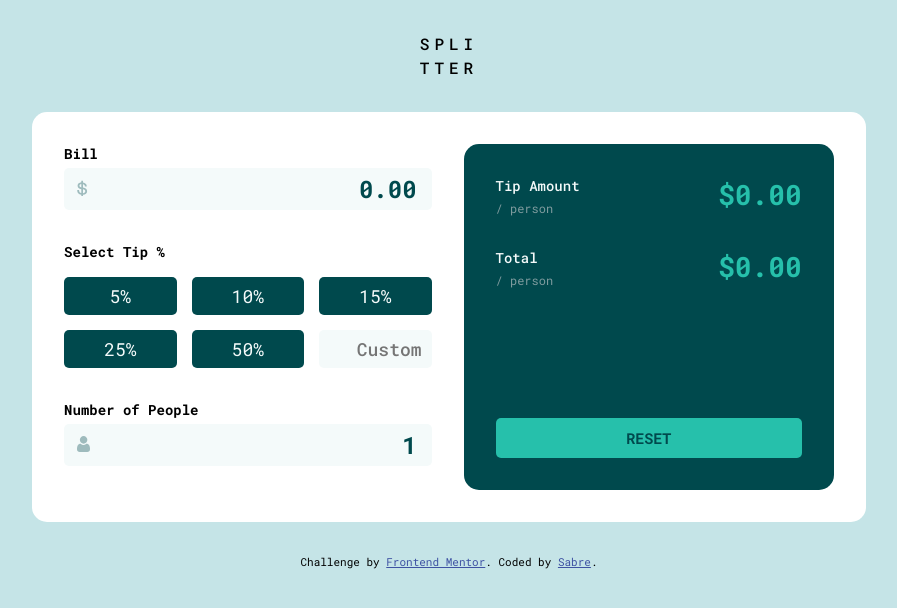
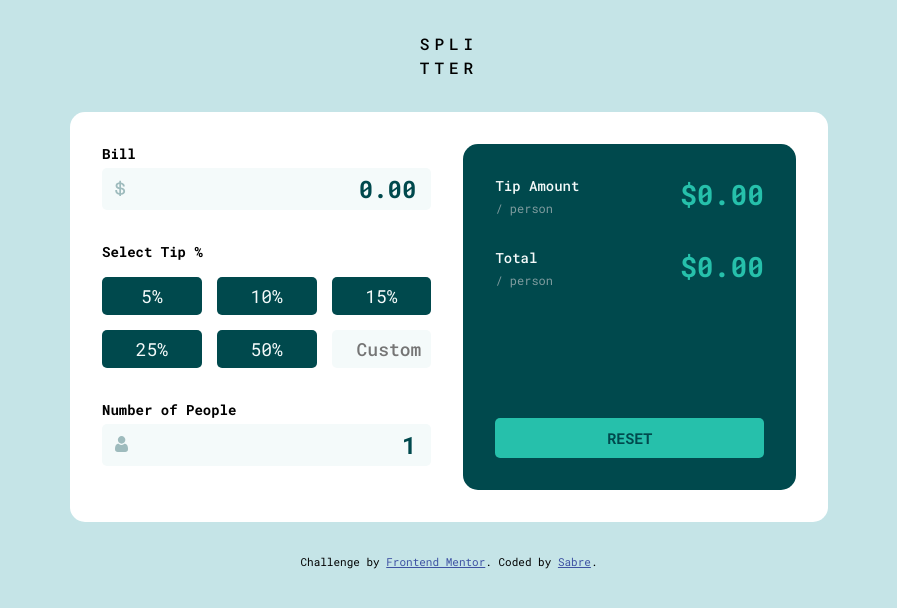
Before and after one commit to sabrereyn/tip-calculator-app, a plain HTML site: page index.html in a window 1536 px wide. Shown: the whole page, without its empty margins (319-1216 px from the left). Drawn offline with Linux system fonts and the light colour scheme.

Commit message:
Updated container width at 1440px

```diff
--- a/styles.css
+++ b/styles.css
@@ -245,6 +245,6 @@ button:hover,
 
 @media screen and (min-width: 1440px) {
   #container {
-    width: 55%;
+    width: 50%;
   }
 }
```
